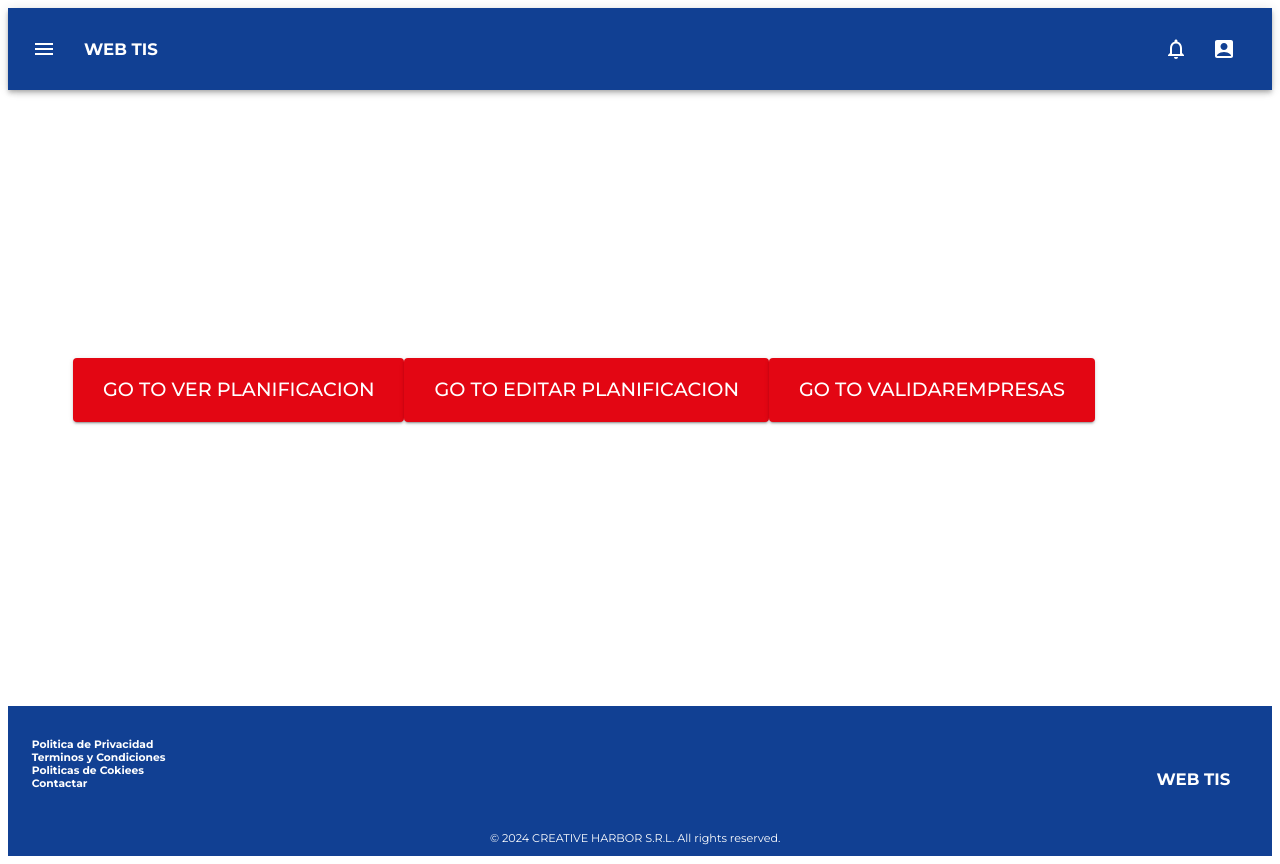
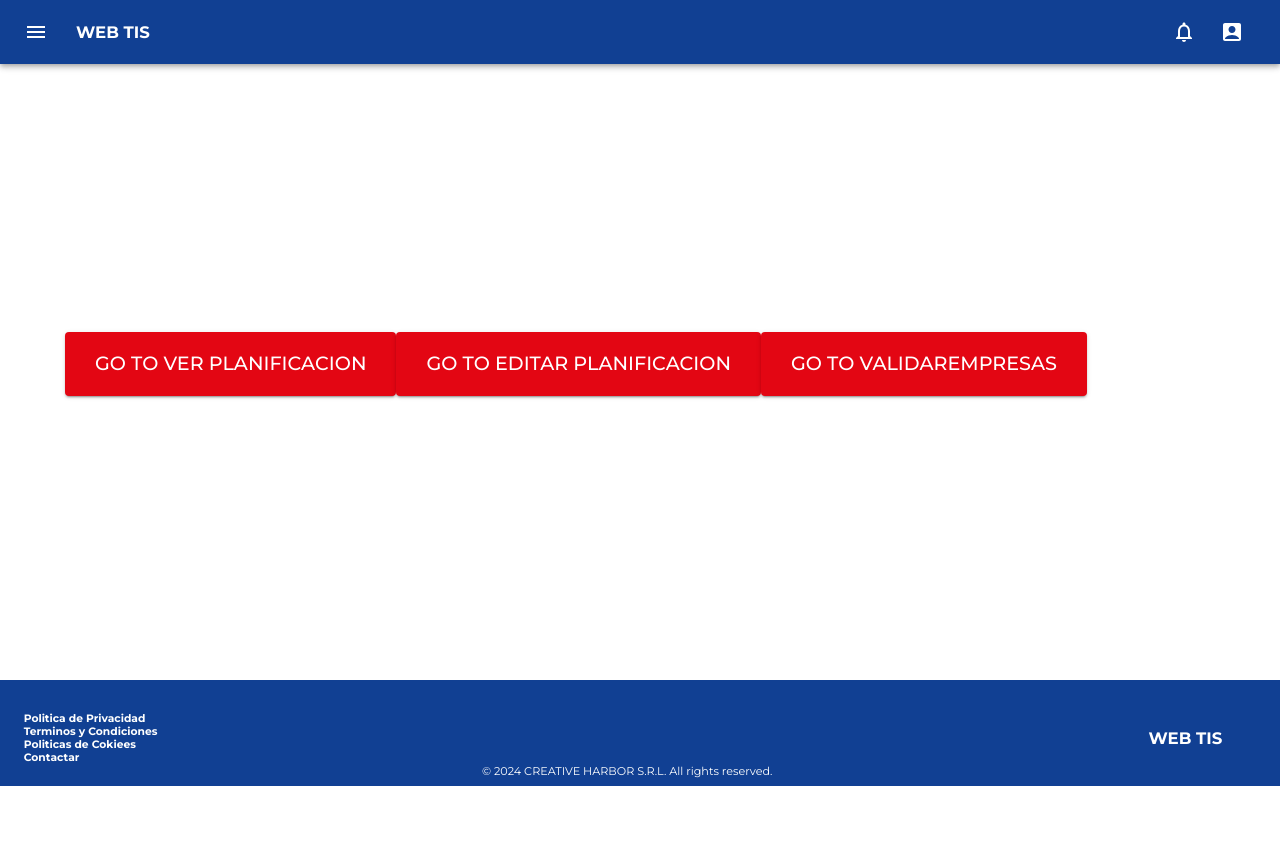
Before and after one commit to RichardAgr/Evaluacion-de-Proyectos, a React (Vite) app in the folder Frontend/: page / in a window 1280 px wide. After the commit the page ends 800 px from the top, so only its background shows below. Built offline with nearby package versions, Linux system fonts and the light colour scheme.

Commit message:
Correcciones al margen

```diff
--- a/Frontend/package.json
+++ b/Frontend/package.json
@@ -5,6 +5,7 @@
   "type": "module",
   "scripts": {
     "start": "vite",
+    "dev":"vite",
     "build": "vite build",
     "lint": "eslint .",
     "preview": "vite preview"
--- a/Frontend/src/components/Footer/footer.jsx
+++ b/Frontend/src/components/Footer/footer.jsx
@@ -54,6 +54,7 @@ let FooterContainer = styled.footer`
     }
     p{
         width: 98vw;
+        padding-bottom:0.5rem;
         text-align: center;
         font-size: calc(0.5vw + 0.3rem);
         display: block;
--- a/Frontend/src/index.css
+++ b/Frontend/src/index.css
@@ -1,6 +1,11 @@
 @font-face {
   font-family: 'Montserrat';
   src: url('./assets/Fonts/Montserrat-VariableFont_wght.ttf') format('truetype');
+}
+
+*{
+  margin:0;
+  padding: 0;
 }
 :root {
   font-family: 'Montserrat', sans-serif;
```
